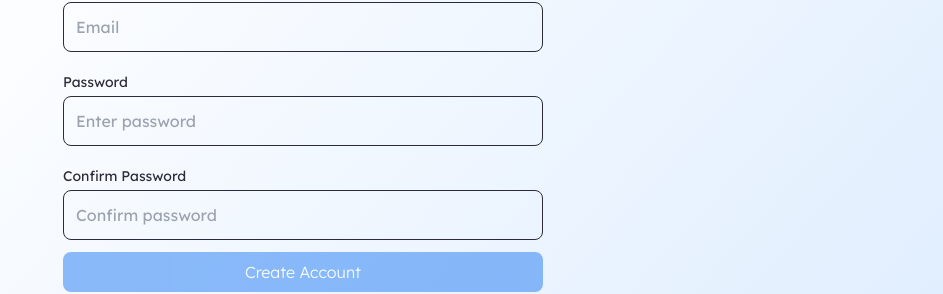
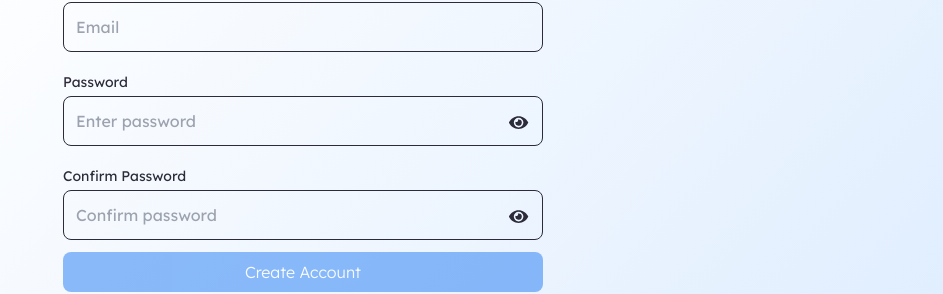
Before and after one commit to segunlawal/event-scheduler, a React (Create React App) app: page /signup in a window 1280 px wide. Shown: the part 230-524 px from the top of the page, without its empty margins (337-1280 px from the left). Built offline with nearby package versions, Linux system fonts and the light colour scheme; no server answers.

Commit message:
feat: add password visibility toggle

```diff
--- a/src/App.css
+++ b/src/App.css
@@ -13,3 +13,6 @@
 input:-webkit-autofill {
   -webkit-background-clip: text;
 }
+input[type="password"] {
+  /* letter-spacing: 0.125em; */
+}
--- a/src/pages/authentication/SignIn/SignIn.tsx
+++ b/src/pages/authentication/SignIn/SignIn.tsx
@@ -1,6 +1,6 @@
 /* eslint-disable @typescript-eslint/no-misused-promises */
 /* eslint-disable @typescript-eslint/no-unused-vars */
-import { useEffect } from "react";
+import { useEffect, useState } from "react";
 import { useNavigate, Link } from "react-router-dom";
 import { signInWithEmailAndPassword } from "firebase/auth";
 import { auth } from "../../../firebase-config";
@@ -11,6 +11,7 @@ import logo from "../../../assets/habitter.png";
 import { UserAuth } from "../../../context/AuthContext";
 import { Formik, Form, Field, ErrorMessage } from "formik";
 import * as Yup from "yup";
+import { FaEye, FaEyeSlash } from "react-icons/fa";
 
 interface FormValues {
   loginEmail: string;
@@ -26,7 +27,13 @@ const SignInSchema = Yup.object().shape({
 function SignIn(): JSX.Element {
   const navigate = useNavigate();
   const { oneUser, googleSignIn } = UserAuth();
+  const [showPassword, setShowPassword] = useState("password");
 
+  const handletoggle = (): void => {
+    showPassword === "password"
+      ? setShowPassword("text")
+      : setShowPassword("password");
+  };
   const signIn = async (values: FormValues): Promise<void> => {
     const { loginEmail, loginPassword } = values;
     try {
@@ -63,7 +70,6 @@ function SignIn(): JSX.Element {
     <div className="onboard min-h-screen flex flex-col py-20">
       <ToastContainer />
 
-      {/* <ClockLoader color="#36d7b7" /> */}
       <Link to="/">
         <div className="flex justify-center gap-1">
           <img src={logo} alt="habitter logo" className="w-[36px] h-[36px]" />
@@ -94,6 +100,7 @@ function SignIn(): JSX.Element {
                 className="focus:border-2 border-[1px] rounded-lg p-3 sm:w-[30rem] w-80 bg-transparent border-[#2b2b39] focus:outline-none"
                 placeholder="Email"
               />
+
               <ErrorMessage
                 name="loginEmail"
                 component="div"
@@ -104,11 +111,28 @@ function SignIn(): JSX.Element {
               <label htmlFor="loginPassword" className="text-sm pb-1 mt-5">
                 Password
               </label>
-              <Field
-                name="loginPassword"
-                className="focus:border-2 border-[1px] rounded-lg p-3 sm:w-[30rem] w-80 bg-transparent border-[#2b2b39] focus:outline-none"
-                placeholder="Enter password"
-              />
+
+              <div className="input-container relative">
+                <Field
+                  name="loginPassword"
+                  className="focus:border-2 border-[1px] rounded-lg p-3 sm:w-[30rem] w-80 bg-transparent border-[#2b2b39] focus:outline-none"
+                  placeholder="Enter password"
+                  type={showPassword}
+                />
+                {showPassword === "password" ? (
+                  <FaEye
+                    onClick={handletoggle}
+                    size="1.2rem"
+                    className="cursor-pointer absolute top-[33%] right-[3%]"
+                  />
+                ) : (
+                  <FaEyeSlash
+                    onClick={handletoggle}
+                    size="1.2rem"
+                    className="cursor-pointer absolute top-[33%] right-[3%]"
+                  />
+                )}
+              </div>
               <ErrorMessage
                 name="loginPassword"
                 component="div"
--- a/src/pages/authentication/SignUp/SignUp.tsx
+++ b/src/pages/authentication/SignUp/SignUp.tsx
@@ -1,6 +1,6 @@
 /* eslint-disable @typescript-eslint/no-misused-promises */
 /* eslint-disable @typescript-eslint/no-unused-vars */
-import { useEffect } from "react";
+import { useEffect, useState } from "react";
 import { useNavigate, Link } from "react-router-dom";
 import { createUserWithEmailAndPassword } from "firebase/auth";
 import { auth } from "../../../firebase-config";
@@ -12,6 +12,7 @@ import "react-toastify/dist/ReactToastify.css";
 import { UserAuth } from "../../../context/AuthContext";
 import { Formik, Form, Field, ErrorMessage } from "formik";
 import * as Yup from "yup";
+import { FaEye, FaEyeSlash } from "react-icons/fa";
 interface FormValues {
   registerEmail: string;
   registerPassword: string;
@@ -30,6 +31,18 @@ const SignUpSchema = Yup.object().shape({
 function SignUp(): JSX.Element {
   const navigate = useNavigate();
   const { oneUser, googleSignIn } = UserAuth();
+  const [showPassword, setShowPassword] = useState("password");
+  const [showConfirmPassword, setShowConfirmPassword] = useState("password");
+  const handletoggle = (): void => {
+    showPassword === "password"
+      ? setShowPassword("text")
+      : setShowPassword("password");
+  };
+  const handletoggle2 = (): void => {
+    showConfirmPassword === "password"
+      ? setShowConfirmPassword("text")
+      : setShowConfirmPassword("password");
+  };
 
   const signUp = async (values: FormValues): Promise<void> => {
     const { registerEmail, registerPassword } = values;
@@ -105,11 +118,27 @@ function SignUp(): JSX.Element {
               <label htmlFor="registerPassword" className="text-sm pb-1 mt-5">
                 Password
               </label>
+              <div className="input-container relative">
                 <Field
                   name="registerPassword"
                   className="focus:border-2 border-[1px] rounded-lg p-3 sm:w-[30rem] w-80 bg-transparent border-[#2b2b39] focus:outline-none"
                   placeholder="Enter password"
+                  type={showPassword}
                 />
+                {showPassword === "password" ? (
+                  <FaEye
+                    onClick={handletoggle}
+                    size="1.2rem"
+                    className="cursor-pointer absolute top-[33%] right-[3%]"
+                  />
+                ) : (
+                  <FaEyeSlash
+                    onClick={handletoggle}
+                    size="1.2rem"
+                    className="cursor-pointer absolute top-[33%] right-[3%]"
+                  />
+                )}
+              </div>
               <ErrorMessage
                 name="registerPassword"
                 component="div"
@@ -120,11 +149,30 @@ function SignUp(): JSX.Element {
               <label htmlFor="confirmPassword" className="text-sm mt-5 pb-1">
                 Confirm Password
               </label>
+              <div className="input-container relative">
                 <Field
                   name="confirmPassword"
                   className="focus:border-2 border-[1px] rounded-lg p-3 sm:w-[30rem] w-80 bg-transparent border-[#2b2b39] focus:outline-none"
                   placeholder="Confirm password"
+                  type={showConfirmPassword}
                 />
+                {showConfirmPassword === "password" ? (
+                  <FaEye
+                    onClick={handletoggle2}
+                    size="1.2rem"
+                    color="grey"
+                    className="cursor-pointer absolute top-[33%] right-[3%]"
+                  />
+                ) : (
+                  <FaEyeSlash
+                    onClick={handletoggle2}
+                    size="1.2rem"
+                    color="grey"
+                    className="cursor-pointer absolute top-[33%] right-[3%]"
+                  />
+                )}
+              </div>
+
               <ErrorMessage
                 name="confirmPassword"
                 component="div"
@@ -136,7 +184,6 @@ function SignUp(): JSX.Element {
               disabled={!formik.isValid || !formik.dirty}
               type="submit"
               className="text-white text-md font-light px-10 py-2 bg-[#217BF4] sm:w-[30rem] w-80 mx-auto rounded-lg mt-3 disabled:opacity-50 transition-all duration-300"
-              // onClick={signUp}
             >
               Create Account
             </button>
```
Lines whose indentation alone changed are shown as unchanged.
